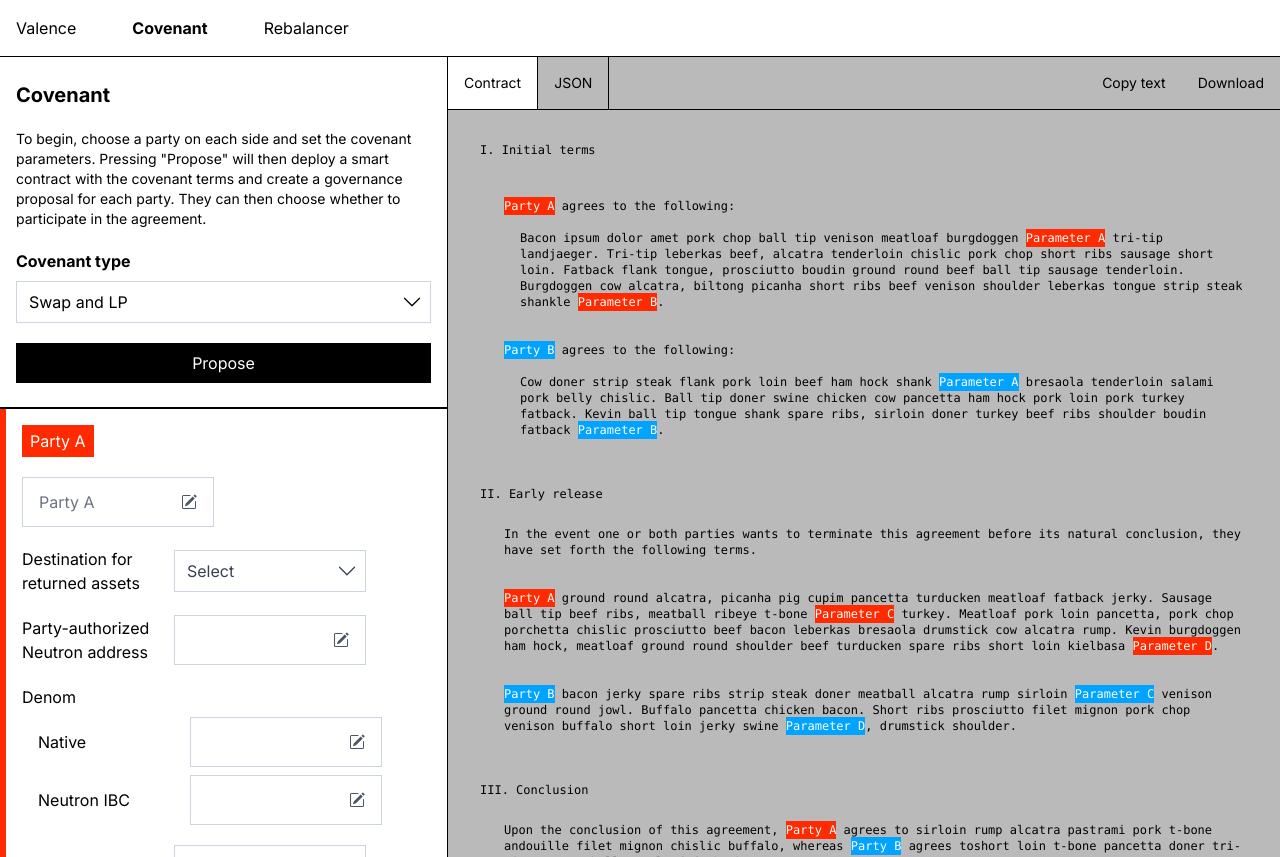
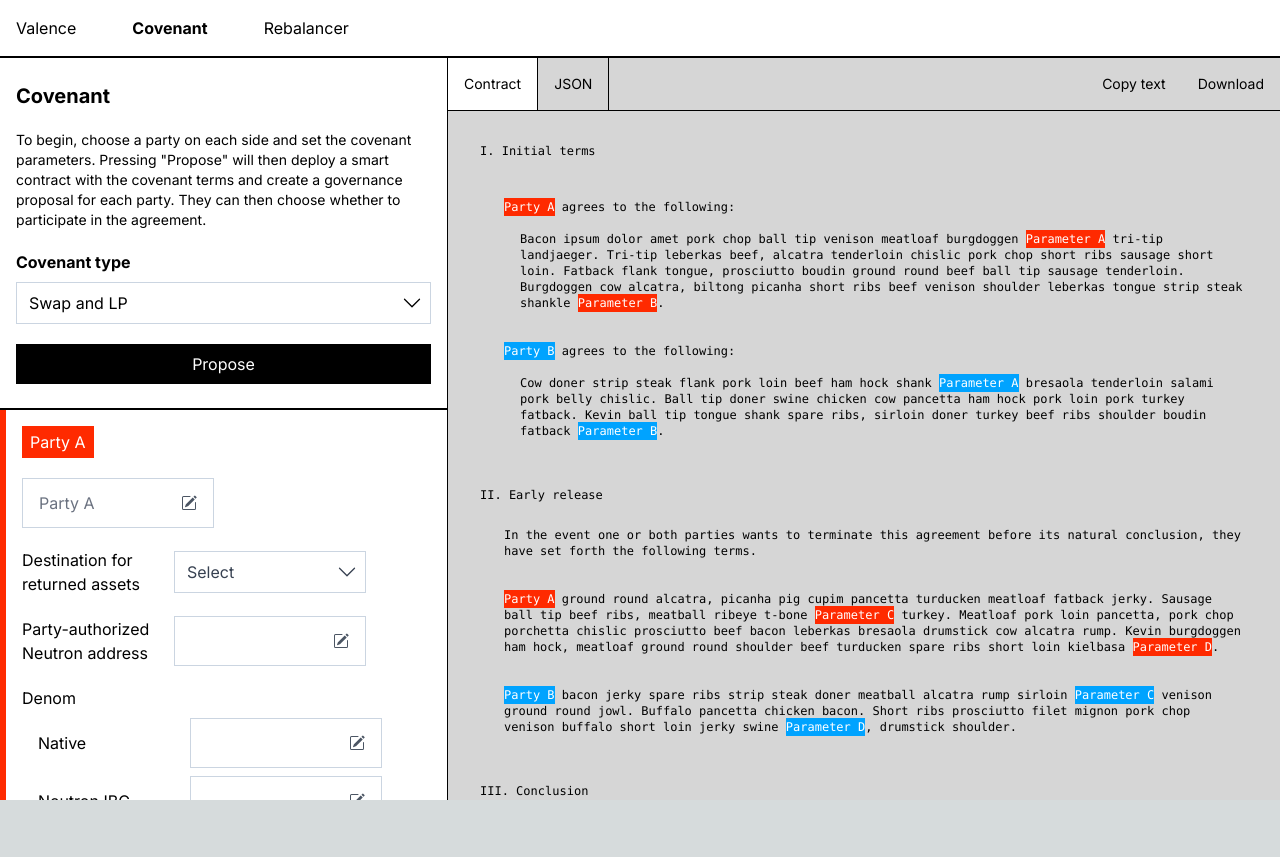
Before and after one commit to timewave-computer/valence-ui-monorepo, a Next.js app: page /covenant in a window 1280 px wide. After the commit the page ends 800 px from the top, so only its background shows below. Built offline with nearby package versions, Linux system fonts and the light colour scheme.

Commit message:
Fixed body overflow.

```diff
--- a/src/app/covenant/page.tsx
+++ b/src/app/covenant/page.tsx
@@ -41,7 +41,7 @@ const CovenantPage = () => {
   const [partyBParameterE, setPartyBParameterE] = useState(true);
 
   return (
-    <main className="flex h-screen flex-col bg-white text-black">
+    <main className="flex grow min-h-0 flex-col bg-white text-black">
       <div className="flex flex-row items-stretch grow min-h-0">
         <div className="flex flex-col items-stretch w-[28rem] shrink-0 border-r border-black overflow-hidden">
           <div className="px-4 py-6 flex flex-col gap-5 border-b-2 border-black">
--- a/src/app/layout.tsx
+++ b/src/app/layout.tsx
@@ -2,6 +2,7 @@ import type { Metadata } from "next";
 import { Inter } from "next/font/google";
 import "./globals.css";
 import { Nav } from "@/components/Nav";
+import clsx from "clsx";
 
 const inter = Inter({ subsets: ["latin"] });
 
@@ -17,7 +18,7 @@ export default function RootLayout({
 }) {
   return (
     <html lang="en">
-      <body className={inter.className}>
+      <body className={clsx(inter.className, "flex flex-col max-h-screen")}>
         <Nav />
 
         {children}
--- a/src/components/Nav.tsx
+++ b/src/components/Nav.tsx
@@ -7,7 +7,7 @@ export const Nav = () => {
   const path = usePathname();
 
   return (
-    <nav className="bg-white flex flex-row gap-6 items-center border-b border-black text-black">
+    <nav className="bg-white shrink-0 flex flex-row gap-6 items-center border-b-2 border-black text-black">
       <a className="flex justify-center items-center p-4" href="/">
         Valence
       </a>
--- a/tailwind.config.ts
+++ b/tailwind.config.ts
@@ -9,7 +9,7 @@ const config: Config = {
   theme: {
     extend: {
       colors: {
-        'valence-gray': '#BABABA',
+        'valence-gray': '#D6D6D6',
         'valence-red': '#FF2A00',
         'valence-blue': '#00A3FF',
         'valence-purple': '#806780',
```
